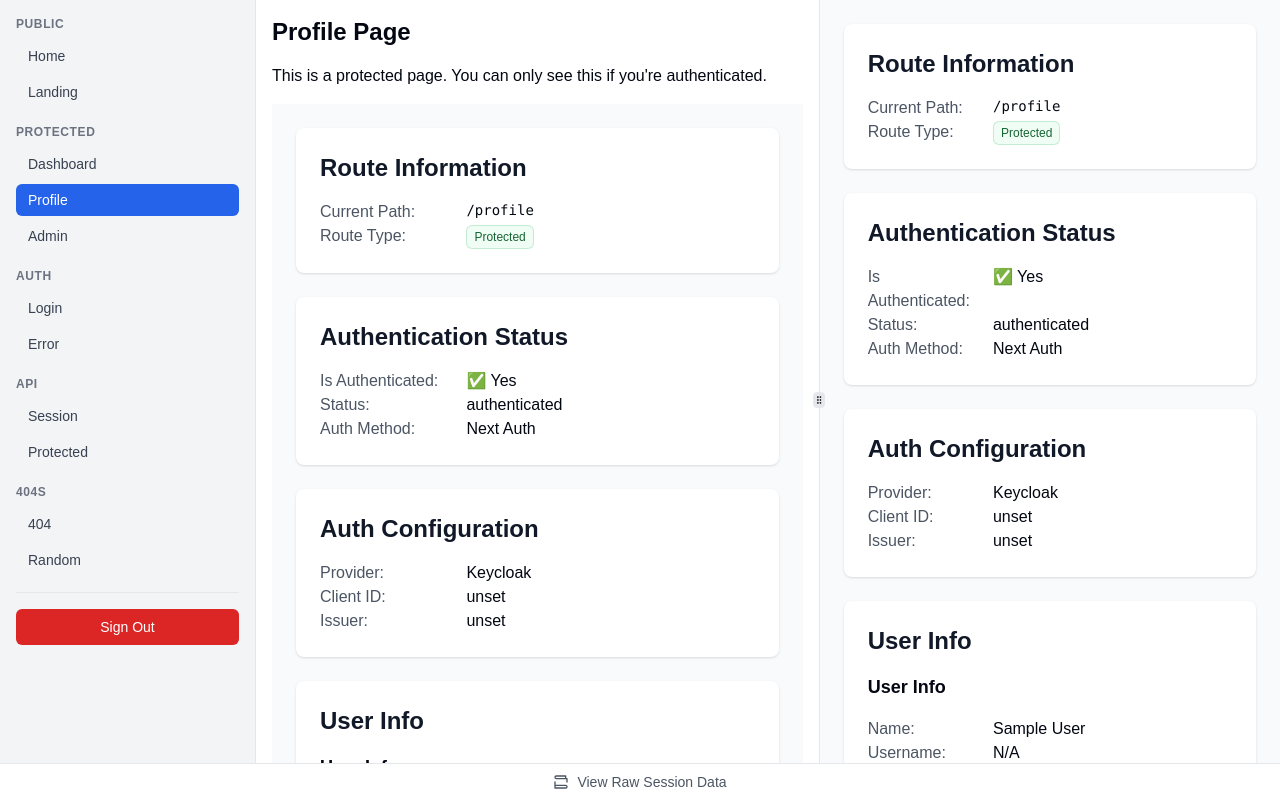
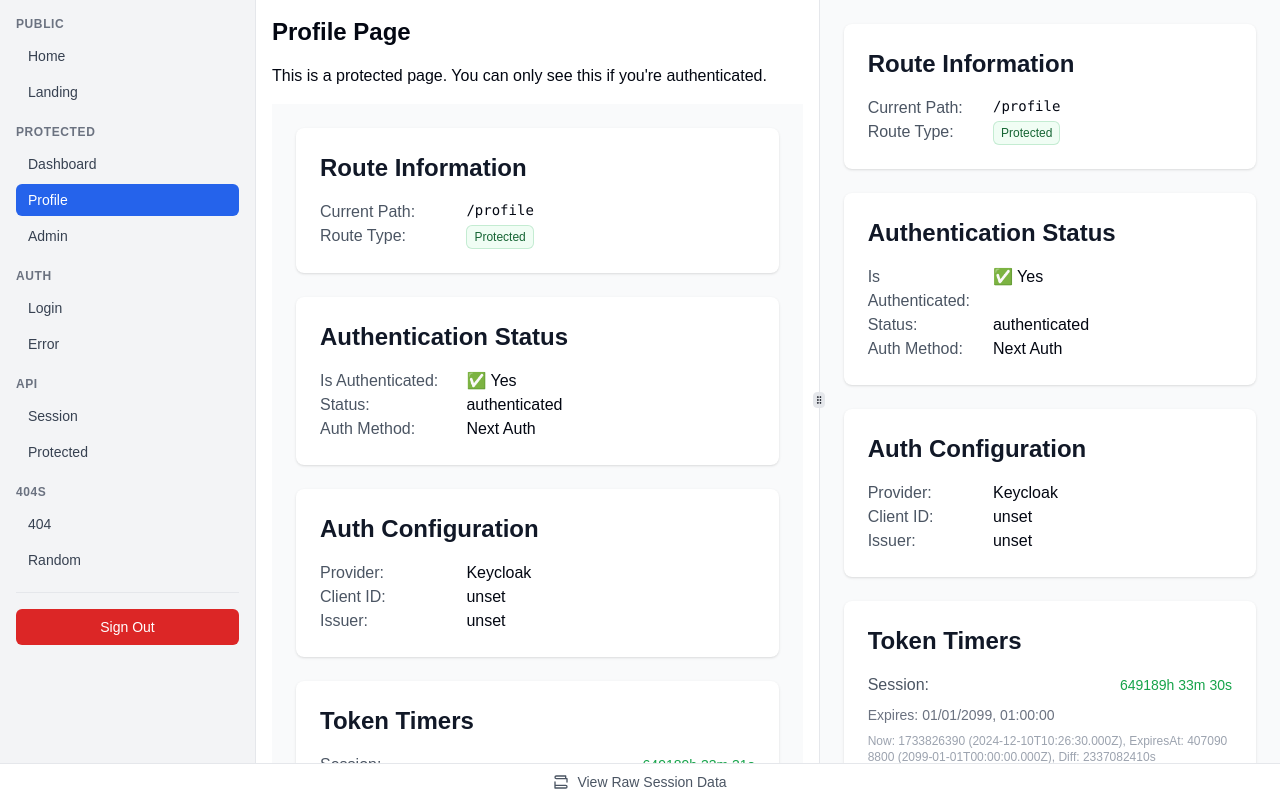
Before and after one commit to Vegas97/demo-cognito, a Next.js app: page /profile in a window 1280 px wide. Built offline with nearby package versions, Linux system fonts and the light colour scheme; no server answers; sample sign-in values are in the browser's storage.

Commit message:
add token timers

```diff
--- a/src/auth.config.ts
+++ b/src/auth.config.ts
@@ -50,7 +50,10 @@ export default {
         token.provider = account.provider;
         token.providerAccountId = account.providerAccountId;
         token.tokenType = account.token_type;
-        token.expiresAt = account.expires_at;
+        // Convert expires_at to UTC timestamp if it exists
+        token.expiresAt = account.expires_at
+          ? Math.floor(new Date(account.expires_at * 1000).getTime() / 1000)
+          : undefined;
         token.scope = account.scope;
         token.profile = keycloakProfile;
         token.userId = keycloakProfile.sub;
@@ -67,6 +70,14 @@ export default {
             token.role = keycloakProfile.groups[0].replace('/', '');
           }
         }
+
+        // Debug log for token expiration
+        console.log('Token expiration debug:', {
+          original: account.expires_at,
+          converted: token.expiresAt,
+          now: Math.floor(Date.now() / 1000),
+          diff: token.expiresAt ? token.expiresAt - Math.floor(Date.now() / 1000) : null
+        });
       }
       return token;
     },
--- /dev/null
+++ b/src/components/CopyButton.tsx
@@ -0,0 +1,55 @@
+'use client';
+
+import { useState } from 'react';
+
+export function CopyButton({ text }: { text: string }) {
+  const [copied, setCopied] = useState(false);
+
+  const copyToClipboard = async () => {
+    try {
+      await navigator.clipboard.writeText(text);
+      setCopied(true);
+      setTimeout(() => setCopied(false), 2000);
+    } catch (err) {
+      console.error('Failed to copy text:', err);
+    }
+  };
+
+  return (
+    <button
+      onClick={copyToClipboard}
+      className="p-1 hover:bg-gray-200 rounded transition-colors"
+      title="Copy to clipboard"
+    >
+      {copied ? (
+        <svg
+          className="w-4 h-4 text-green-600"
+          fill="none"
+          stroke="currentColor"
+          viewBox="0 0 24 24"
+        >
+          <path
+            strokeLinecap="round"
+            strokeLinejoin="round"
+            strokeWidth={2}
+            d="M5 13l4 4L19 7"
+          />
+        </svg>
+      ) : (
+        <svg
+          className="w-4 h-4 text-gray-500"
+          fill="none"
+          stroke="currentColor"
+          viewBox="0 0 24 24"
+        >
+          <path
+            strokeLinecap="round"
+            strokeLinejoin="round"
+            strokeWidth={2}
+            d="M8 5H6a2 2 0 00-2 2v12a2 2 0 002 2h10a2 2 0 002-2v-1M8 5a2 2 0 002 2h2a2 2 0 002-2M8 5a2 2 0 012-2h2a2 2 0 012 2m0 0h2a2 2 0 012 2v3m2 4H10m0 0l3-3m-3 3l3 3"
+          />
+        </svg>
+      )}
+    </button>
+  );
+}
--- a/src/components/DebugPanel.tsx
+++ b/src/components/DebugPanel.tsx
@@ -15,6 +15,7 @@ import { Button } from "@/components/ui/button";
 import { JsonView } from "react-json-view-lite";
 import "react-json-view-lite/dist/index.css";
 import { publicRoutes, authRoutes, apiAuthPrefix } from '@/routes';
+import { TokenTimers } from "./TokenTimer";
 
 const darkStyles = {
   container: "bg-gray-900 text-gray-100",
@@ -149,6 +150,17 @@ export function DebugPanel() {
             </div>
           </div>
         </div>
+
+        {session && (
+          <>
+            <div className="bg-white shadow rounded-lg p-6 space-y-4">
+              <h2 className="text-2xl font-bold text-gray-900">Token Timers</h2>
+              <div className="space-y-2">
+                <TokenTimers session={session} />
+              </div>
+            </div>
+          </>
+        )}
 
         {session && (
           <>
--- /dev/null
+++ b/src/components/TokenTimer.tsx
@@ -0,0 +1,137 @@
+'use client';
+
+import { useEffect, useState } from 'react';
+import { CopyButton } from './CopyButton';
+
+interface TimerProps {
+  expiresAt?: number;
+  label: string;
+  token?: string;
+}
+
+function formatTimeLeft(timeLeft: number): string {
+  if (timeLeft <= 0) return 'Expired';
+
+  const hours = Math.floor(timeLeft / 3600);
+  const minutes = Math.floor((timeLeft % 3600) / 60);
+  const seconds = Math.floor(timeLeft % 60);
+
+  const parts = [];
+  if (hours > 0) parts.push(`${hours}h`);
+  if (minutes > 0) parts.push(`${minutes}m`);
+  parts.push(`${seconds}s`);
+
+  return parts.join(' ');
+}
+
+function ExpirationTimer({ expiresAt, label, token }: TimerProps) {
+  const [timeLeft, setTimeLeft] = useState<number>(0);
+  const [debug, setDebug] = useState<string>('');
+
+  useEffect(() => {
+    if (!expiresAt) return;
+
+    const calculateTimeLeft = () => {
+      const now = Math.floor(Date.now() / 1000);
+      const timeLeft = Math.max(0, expiresAt - now);
+
+      // Debug information
+      setDebug(`Now: ${now} (${new Date(now * 1000).toISOString()}), ExpiresAt: ${expiresAt} (${new Date(expiresAt * 1000).toISOString()}), Diff: ${timeLeft}s`);
+
+      return timeLeft;
+    };
+
+    setTimeLeft(calculateTimeLeft());
+
+    const timer = setInterval(() => {
+      const newTimeLeft = calculateTimeLeft();
+      setTimeLeft(newTimeLeft);
+
+      // Clear interval if expired
+      if (newTimeLeft <= 0) {
+        clearInterval(timer);
+      }
+    }, 1000);
+
+    return () => clearInterval(timer);
+  }, [expiresAt]);
+
+  if (!expiresAt) return null;
+
+  const expirationDate = new Date(expiresAt * 1000).toLocaleString('en-US', {
+    timeZone: 'Europe/Paris', // Using the user's timezone
+    year: 'numeric',
+    month: '2-digit',
+    day: '2-digit',
+    hour: '2-digit',
+    minute: '2-digit',
+    second: '2-digit',
+    hour12: false
+  });
+  const isExpired = timeLeft <= 0;
+
+  return (
+    <div className="space-y-2">
+      <div className="flex items-center justify-between">
+        <span className="text-gray-600 font-medium">{label}:</span>
+        <span className={`text-sm font-medium ${isExpired ? 'text-red-600' : 'text-green-600'}`}>
+          {formatTimeLeft(timeLeft)}
+        </span>
+      </div>
+      <div className="text-sm text-gray-500">
+        Expires: {expirationDate}
+      </div>
+      {token && (
+        <div className="flex items-center space-x-2 bg-gray-50 p-2 rounded-md">
+          <div className="flex-1 font-mono text-xs truncate">
+            {token}
+          </div>
+          <CopyButton text={token} />
+        </div>
+      )}
+      {process.env.NODE_ENV === 'development' && (
+        <div className="text-xs text-gray-400 break-all">
+          {debug}
+        </div>
+      )}
+    </div>
+  );
+}
+
+export function TokenTimers({ session }: { session: any }) {
+  // Debug log to see all available tokens
+  console.log('Session data:', session);
+
+  return (
+    <div className="space-y-4">
+      <div className="space-y-6">
+        {/* Session */}
+        <ExpirationTimer
+          expiresAt={session.expires ? Math.floor(new Date(session.expires).getTime() / 1000) : undefined}
+          label="Session"
+        />
+
+        {/* Access Token */}
+        <ExpirationTimer
+          expiresAt={session.expiresAt}
+          label="Access Token"
+          token={session.accessToken}
+        />
+
+        {/* ID Token */}
+        <ExpirationTimer
+          expiresAt={session.idTokenExpires ? Math.floor(new Date(session.idTokenExpires).getTime() / 1000) : undefined}
+          label="ID Token"
+          token={session.idToken}
+        />
+
+        {/* Refresh Token */}
+        <ExpirationTimer
+          expiresAt={session.refreshTokenExpires ? Math.floor(new Date(session.refreshTokenExpires).getTime() / 1000) : undefined}
+          label="Refresh Token"
+          token={session.refreshToken}
+        />
+      </div>
+    </div>
+  );
+}
```
